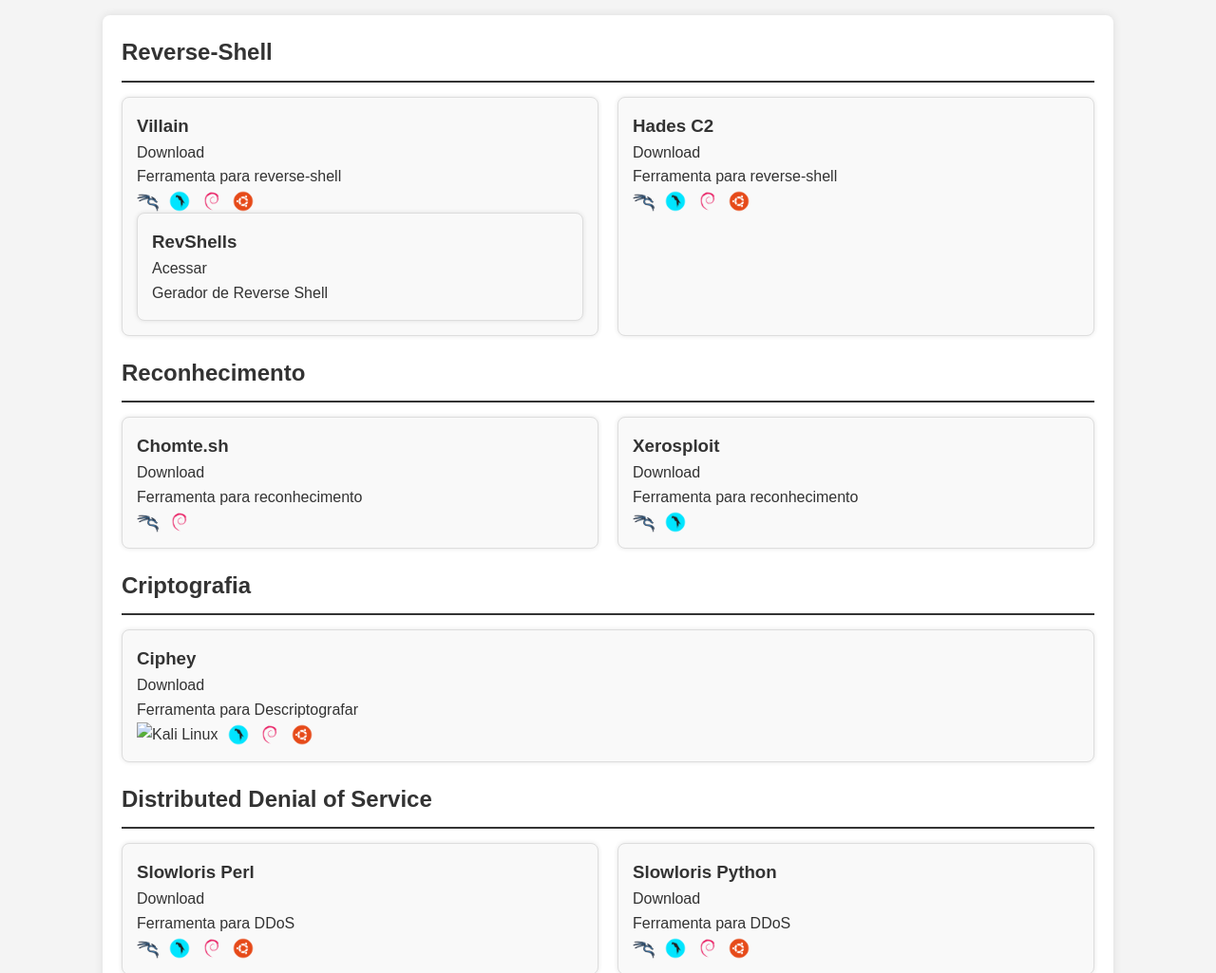
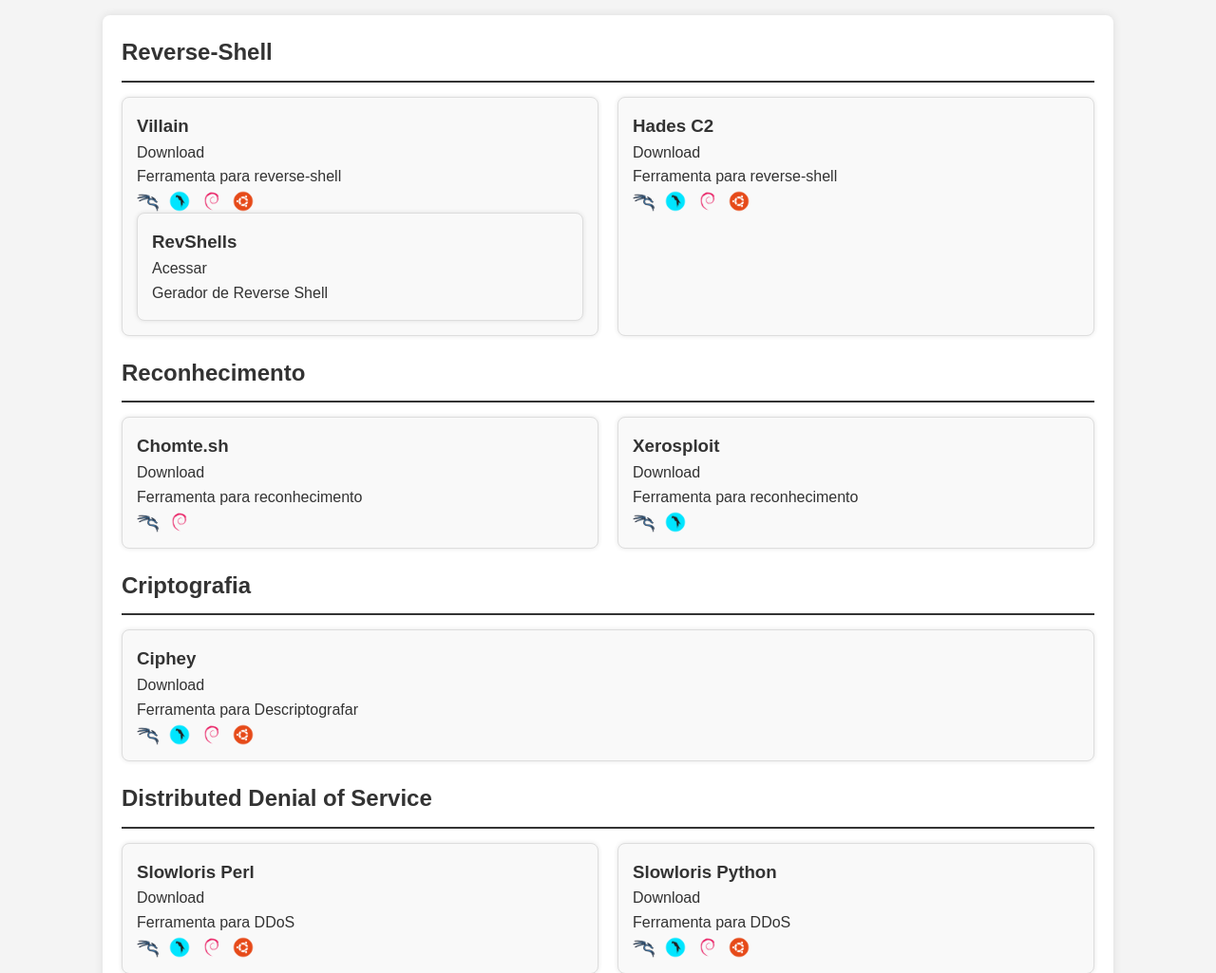
Before and after one commit to brunnosaid/Ash3rSec, a website: page src/index.html in a window 1280 px wide. Shown: the part 75-1100 px from the top of the page at 95% size. Drawn offline with Linux system fonts and the light colour scheme.

Commit message:
Update index.html

```diff
--- a/src/index.html
+++ b/src/index.html
@@ -81,7 +81,7 @@
                     <p><a href="https://github.com/Ciphey/Ciphey" target="_blank">Download</a></p>
                     <p>Ferramenta para Descriptografar</p>
                     <div class="icons">
-                        <img src="img/kali" alt="Kali Linux">
+                        <img src="img/kali.png" alt="Kali Linux">
                         <img src="img/parrot.png" alt="Parrot OS">
                         <img src="img/debian.png" alt="Debian">
                         <img src="img/ubuntu.png" alt="Ubuntu">
```
